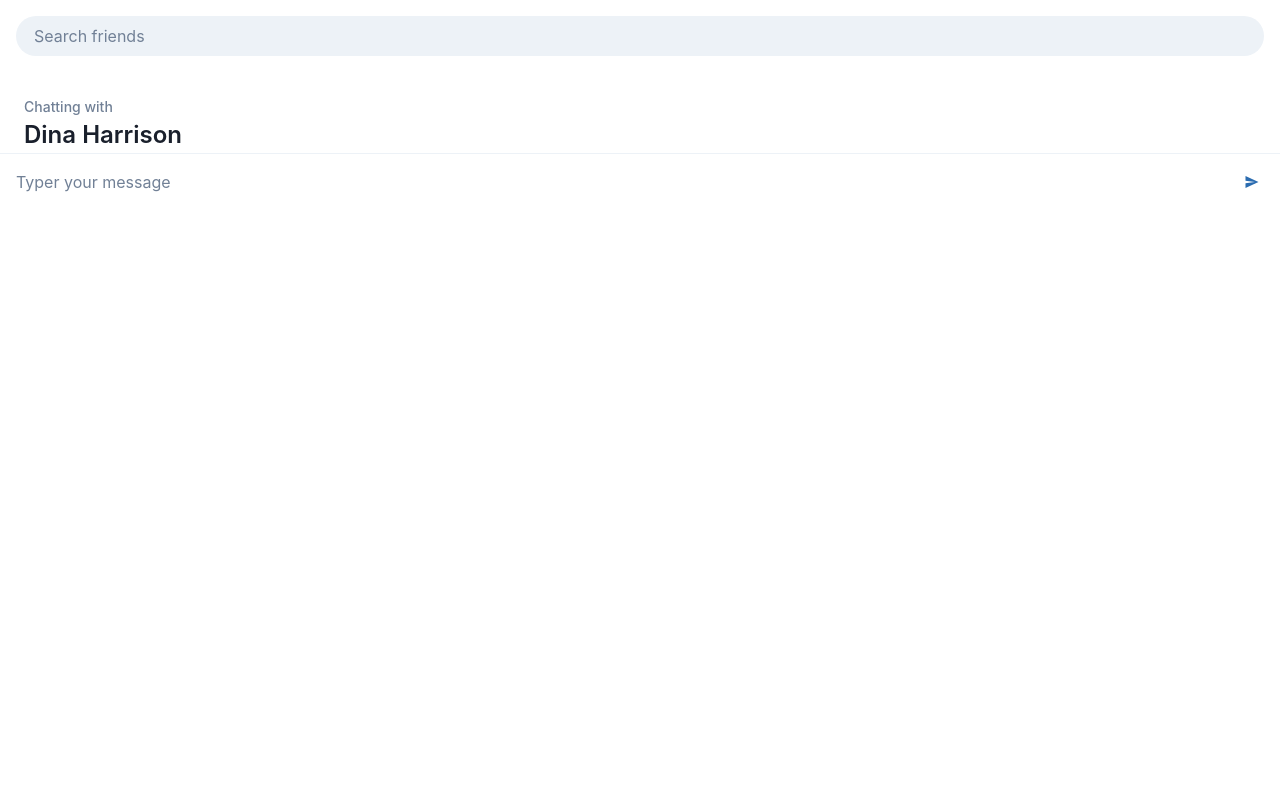
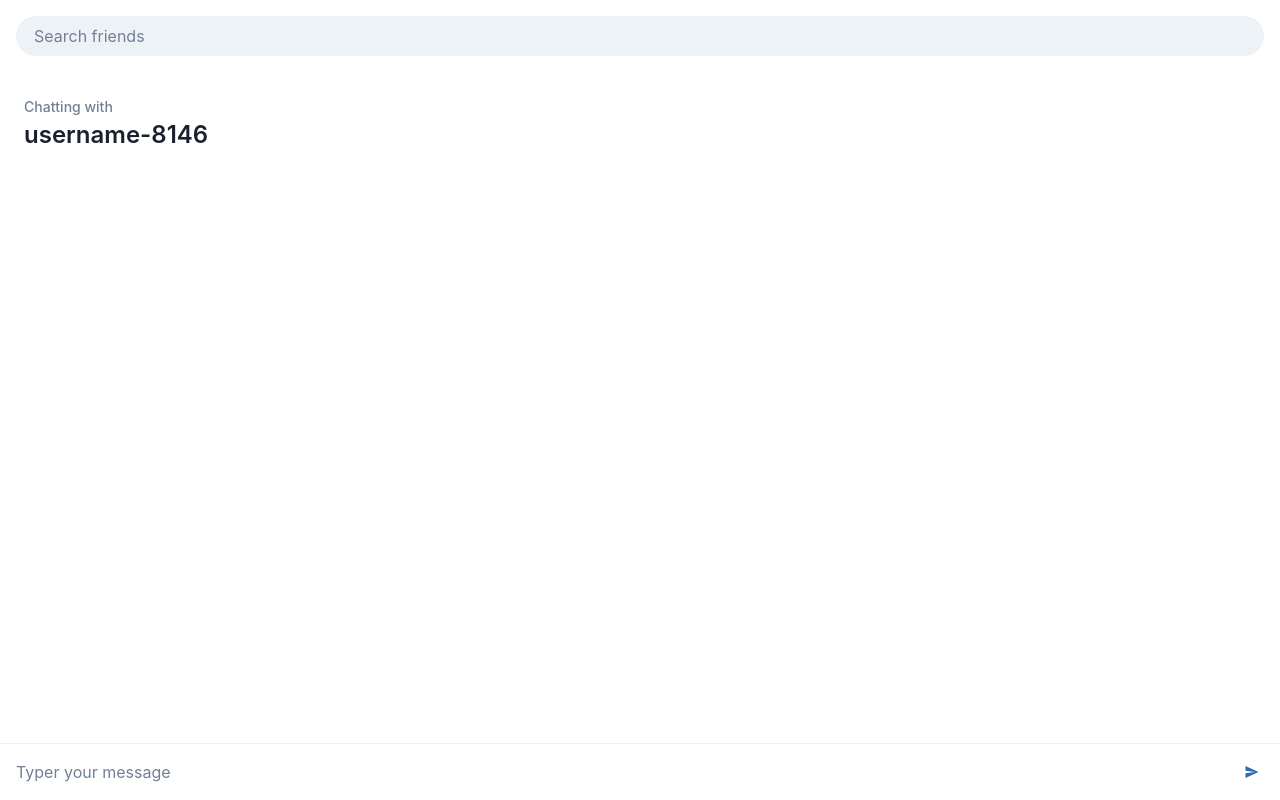
Before and after one commit to Khaliss47/temporaryChatApp, a Next.js app: page /components/Chat in a window 1280 px wide. Built offline with nearby package versions, Linux system fonts and the light colour scheme.

Commit message:
message box fixed enter message

```diff
--- a/pages/components/Chat.jsx
+++ b/pages/components/Chat.jsx
@@ -14,38 +14,53 @@ import {
 } from "@chakra-ui/react";
 import { IoMdSend } from "react-icons/io";
 import { useState } from "react";
+import { useEffect } from "react";
+import { useRef } from "react";
 
-
-
-
-  const messages = [
-
-  ];
+const messages = [];
 
 function Chat() {
+  const [chatWithUsername, setChatWithUsername] = useState('');
   const [msg, setMsg] = useState("");
   const [msgArray, setMsgArray] = useState(messages);
-    const handleMsgSubmit = () => {
+  const chatWithUsernameGen = () => {
+    let randomValue = Math.floor(Math.random() * 10000);
+    setChatWithUsername('username-' + randomValue )
+  }
+  const handleMsgSubmit = (e) => {
+    e.preventDefault();
     const d = new Date().toLocaleTimeString();
-      let tempMsgArray = [...msgArray, {message: msg, from: 'me', dateSent: d}]
+    let tempMsgArray = [...msgArray, { message: msg, from: "me", dateSent: d }];
     setMsgArray(tempMsgArray);
-      setMsg('');
+    setMsg("");
   };
+  //focus scrollTheBox incompleted
+
+  useEffect(() => {chatWithUsernameGen()}, [])
+
   return (
-      <Flex w="full" flexDirection="column">
+    <Flex w="full" flexDirection="column" h="100vh">
       <HStack p={4} borderBottomColor="gray.100">
         <Input variant="filled" rounded="full" placeholder="Search friends" />
       </HStack>
       <Flex px={6} overflowY="auto" flexDirection="column" flex={1}>
         <Stat mt={6}>
           <StatLabel color="gray.500">Chatting with</StatLabel>
-            <StatNumber>Dina Harrison</StatNumber>
+          <StatNumber>{chatWithUsername}</StatNumber>
         </Stat>
         {msgArray.map((data, index) => {
           return <ChatBubble key={index} {...data} />;
         })}
       </Flex>
-        <Flex pl={4} pr={2} py={2} borderTopColor="gray.100" borderTopWidth={1}>
+      <Flex
+        as="form"
+        pl={4}
+        pr={2}
+        py={2}
+        borderTopColor="gray.100"
+        borderTopWidth={1}
+        onSubmit={handleMsgSubmit}
+      >
         <Input
           variant="unstyled"
           placeholder="Typer your message"
@@ -56,7 +71,7 @@ import {
           colorScheme="blue"
           variant="ghost"
           icon={<IoMdSend />}
-            onClick={handleMsgSubmit}
+          type="submit"
         />
       </Flex>
     </Flex>
```
Lines whose indentation alone changed are shown as unchanged.
